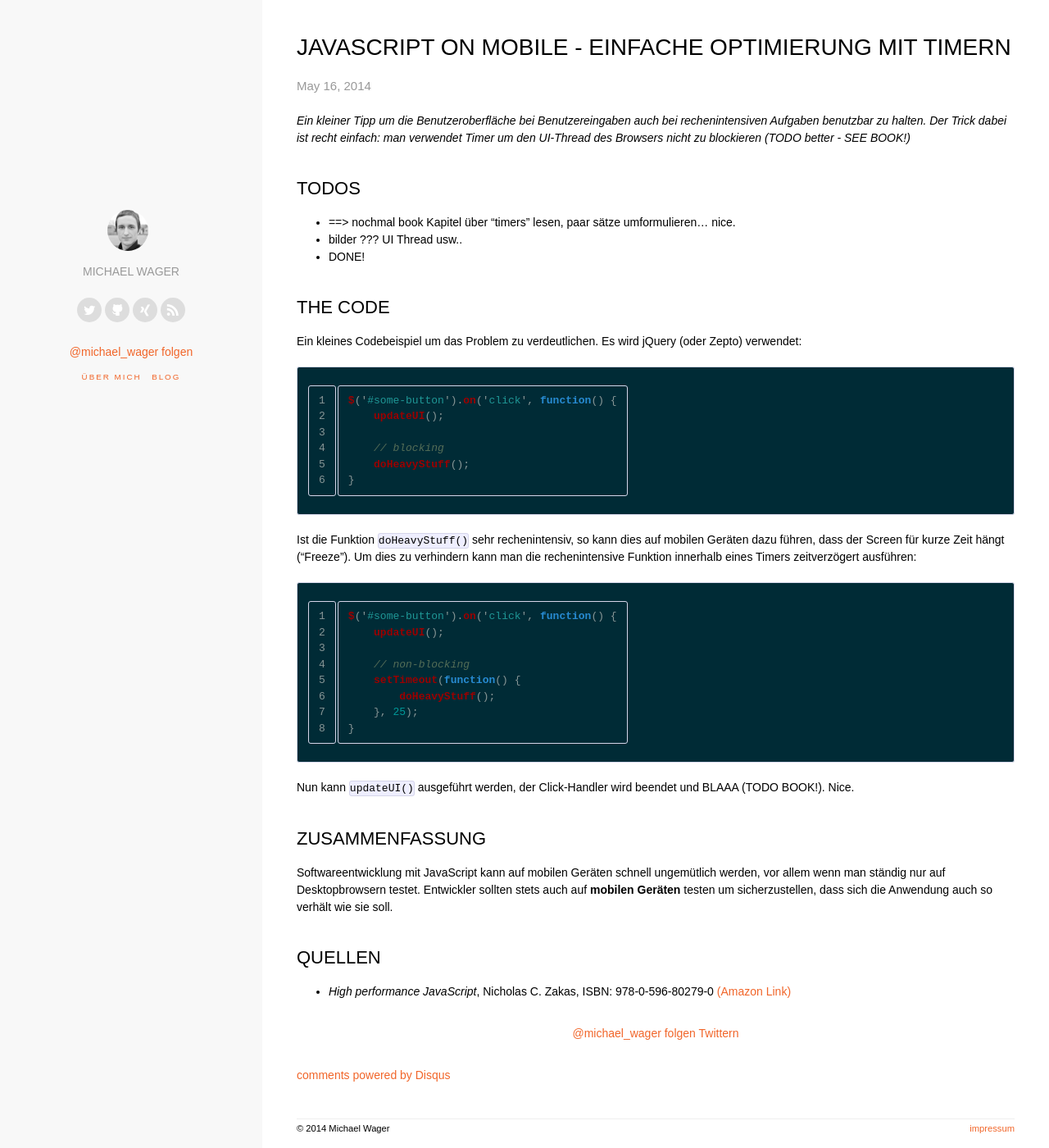
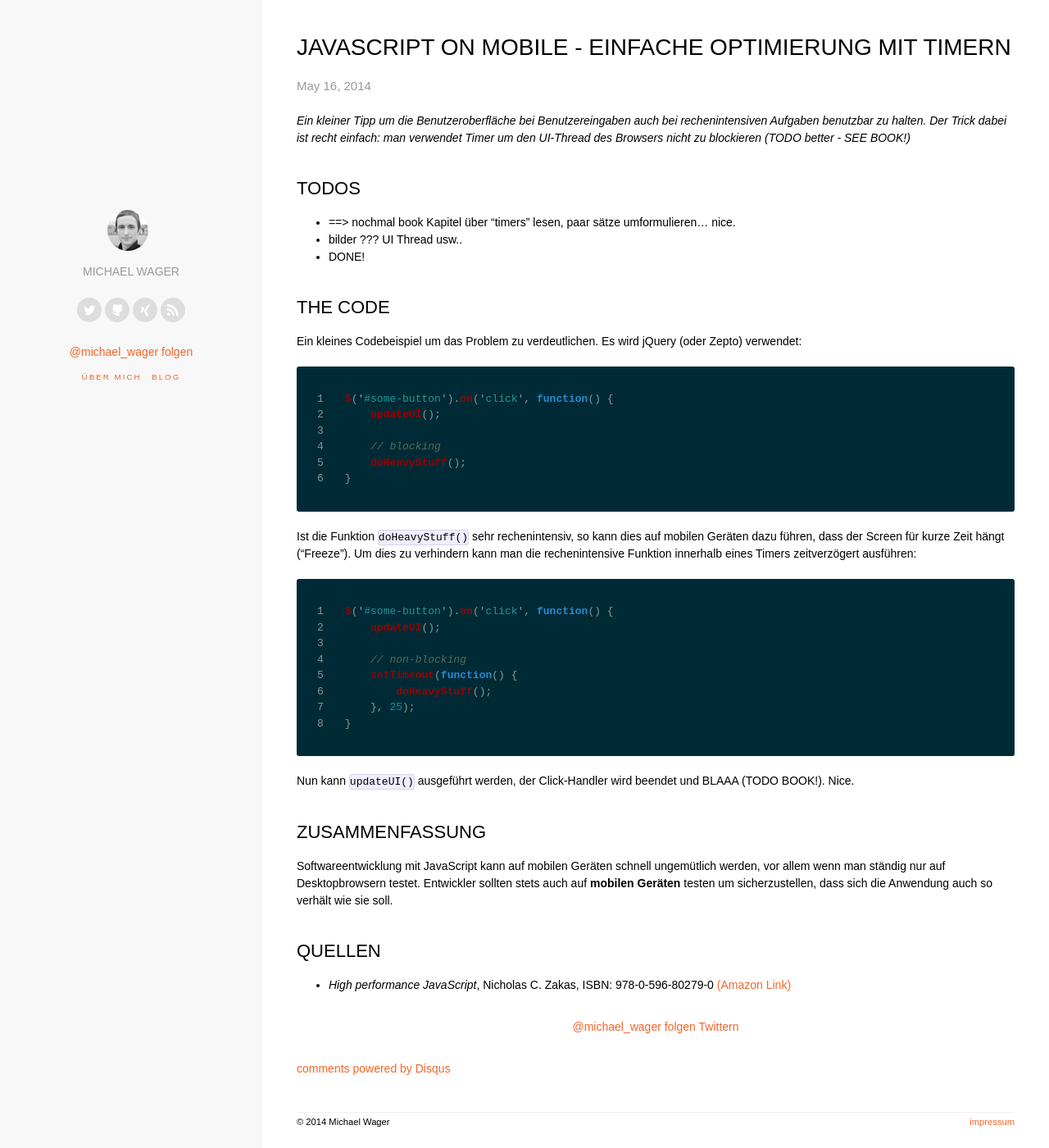
Before and after one commit to mwager/mwager.github.io, a Jekyll site: the page built from _posts/2014-05-16-keep-ui-responsive-all-times.markdown, in a window 1280 px wide and 1400 px high, scrolled down 6 px. Shown: the whole window at 82% size. Built offline with Jekyll 4.4.1, drawn with Linux system fonts in a browser that asks for light colours; nearby versions of some CDN libraries; comment, search, counter and statistics services are not loaded.

Commit message:
update styles for code/pre

```diff
--- a/css/main.css
+++ b/css/main.css
@@ -416,9 +416,14 @@ footer .wrap {
 .post .highlight code {
   background-color: #002b36;
   color: #879696;
+  border:none;
 }
 /*comments*/
-.post .highlight code .c1 {
+.post .highlight code .cm,
+.post .highlight code .cp,
+.post .highlight code .c1,
+.post .highlight code .cs
+{
   color: #546d57
 }
 /*functions*/
```
Also changed, not shown: build/main.min.css.
